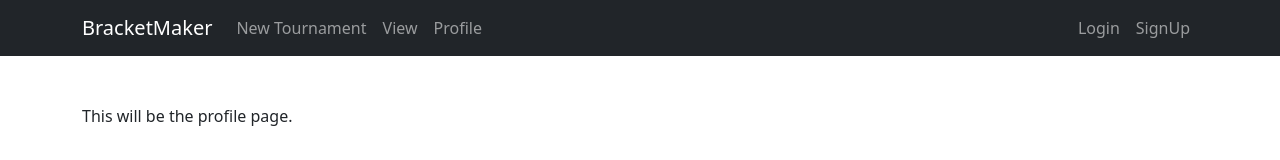
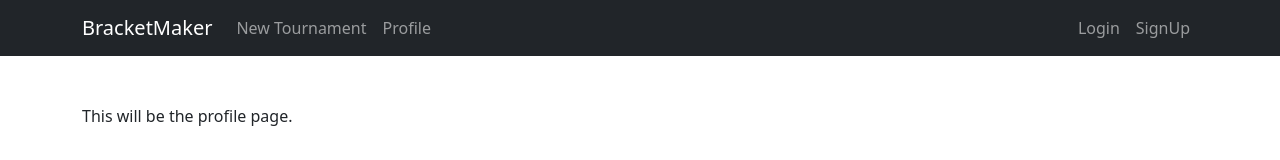
Before and after one commit to ChicoState/bracketmaker, a React (Create React App) app: page /profile in a window 1280 px wide. Shown: the top 160 px of the page. Built offline with nearby package versions, Linux system fonts and the light colour scheme.

Commit message:
Removed view from navbar

```diff
--- a/src/components/Navbar.js
+++ b/src/components/Navbar.js
@@ -15,9 +15,6 @@ function MyNav() {
             <Nav className="container-fluid">
               <Nav.Item>
                 <Nav.Link href="/create-tournament">New Tournament</Nav.Link>
-              </Nav.Item>
-              <Nav.Item>
-                <Nav.Link href="/view">View</Nav.Link>
               </Nav.Item>
               <Nav.Item>
                 <Nav.Link href="/profile">Profile</Nav.Link>
```
